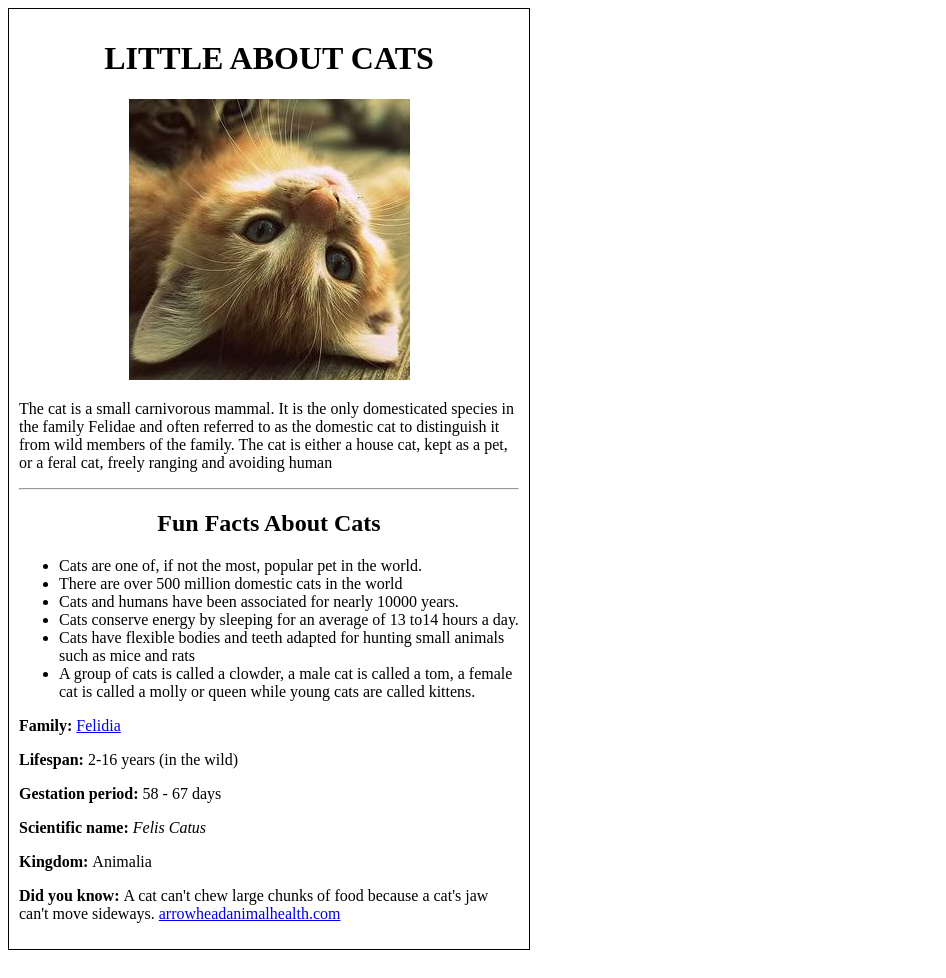
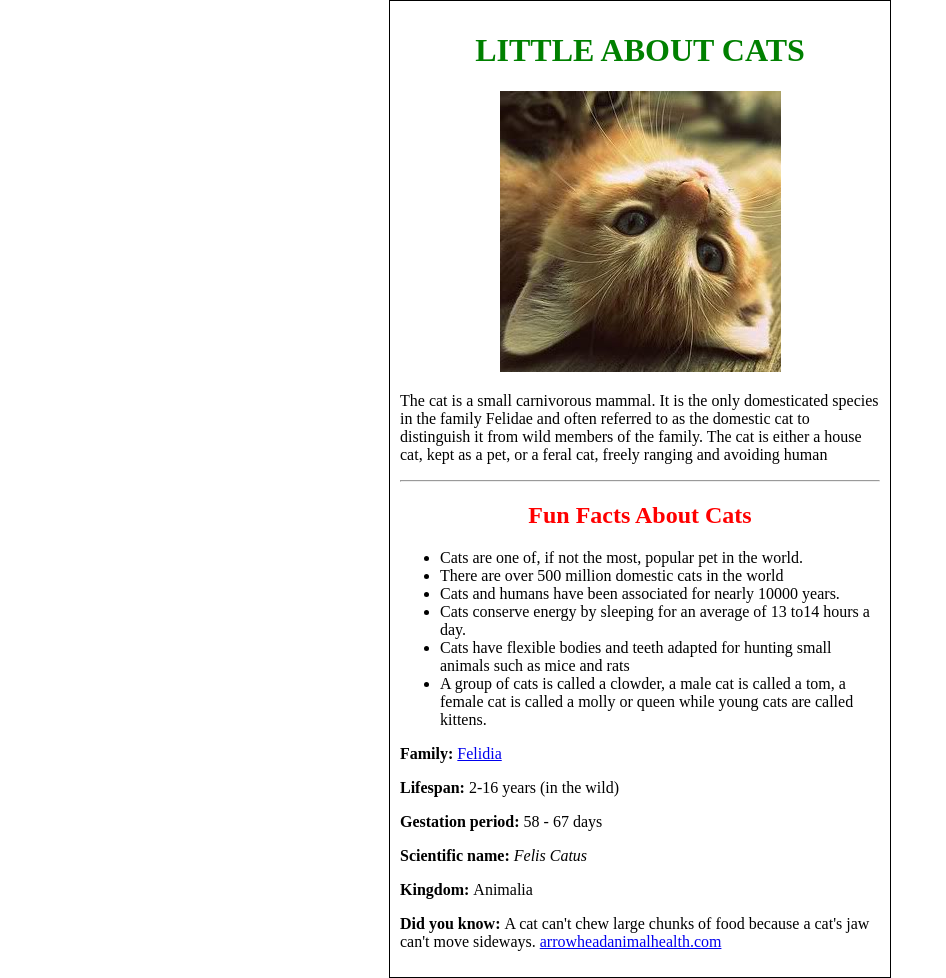
Before and after one commit to AbbyJoe/E-commerce, a plain HTML site: page index.html in a window 1280 px wide. Shown: the whole page, without its empty margins (0-946 px from the left). Drawn offline with Linux system fonts and the light colour scheme.

Commit message:
commit changes

```diff
--- a/index.html
+++ b/index.html
@@ -6,19 +6,31 @@
     <style>
     body{
         border: 1px solid black;
+        width: 500px;
+        margin: 0 auto;
+    }
+    div{
         padding: 10px;
-        width: 500px;
     }
     </style>
     <body>
-        <h1><center>LITTLE ABOUT CATS</center></h1>
-
-        <center><img src="relaxing-cat.jpg" alt="Cats"></center>
-        <p>The cat is a small carnivorous mammal. It is the only domesticated species in the family Felidae and often referred to
-        as the domestic cat to distinguish it from wild members of the family. The cat is either a house cat, kept as a pet, or
-        a feral cat, freely ranging and avoiding human</p>
+        <div>
+                <h1 style="color: green">
+                    <center>LITTLE ABOUT CATS</center>
+                </h1>
+                    <center>
+                        <img src="relaxing-cat.jpg" alt="Cats">
+                    </center>
+                        <p>The cat is a small carnivorous mammal. It is the only domesticated species in the family Felidae and often referred
+                            to
+                            as the domestic cat to distinguish it from wild members of the family. The cat is either a house cat, kept as a pet,
+                            or
+                            a feral cat, freely ranging and avoiding human
+                        </p>
             <hr>
-        <h2><center>Fun Facts About Cats</center></h2>
+                        <h2 style="color: red">
+                            <center>Fun Facts About Cats</center>
+                        </h2>
                             <ul>
                                 <li>Cats are one of, if not the most, popular pet in the world.</li>
                                 <li>There are over 500 million domestic cats in the world</li>
@@ -33,5 +45,7 @@
                         <p><strong>Scientific name: </strong> <em>Felis Catus</em></p>
                         <p><strong>Kingdom: </strong>Animalia</p>
                         <p><strong>Did you know: </strong>A cat can't chew large chunks of food because a cat's jaw can't move sideways. <a href="arrowheadanimalhealth.com">arrowheadanimalhealth.com</a></p>
+        </div>
+
     </body>
 </html>
```
Also changed, not shown: images/father.jpg (deleted), images/house.jpg (deleted). Lines whose indentation alone changed are shown as unchanged.
